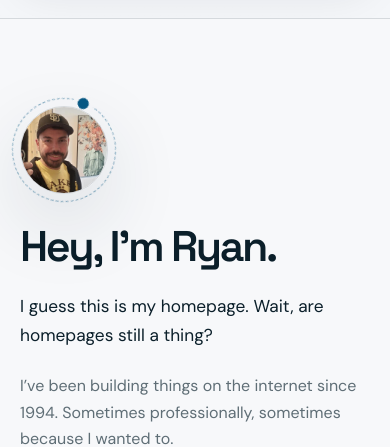
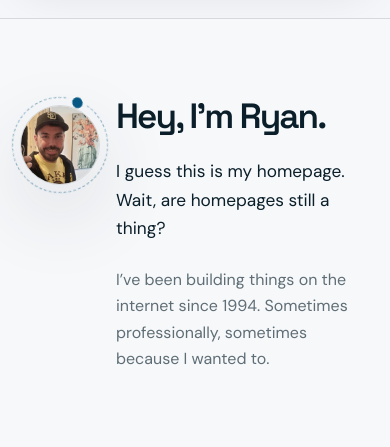
Before and after one commit to arcele/jryky, an Astro site: page / in a window 390 px wide. Shown: the part 653-1100 px from the top of the page. Built offline with nearby package versions, Linux system fonts and the light colour scheme; Astro itself is replaced by a stand-in of ours.

Commit message:
better mobile formatting

```diff
--- a/src/styles/global.css
+++ b/src/styles/global.css
@@ -591,12 +591,17 @@ footer p {
   }
 
   .intro-card {
-    display: block;
+    grid-template-columns: 5rem minmax(0, 1fr);
+    gap: 1rem;
   }
 
   .portrait-wrap {
-    width: 5.5rem;
-    margin-bottom: 2rem;
+    width: 5rem;
+    margin: 0.35rem 0 0;
+  }
+
+  .intro-copy h2 {
+    font-size: clamp(1.8rem, 9vw, 2.75rem);
   }
 
   .project-card {
```
